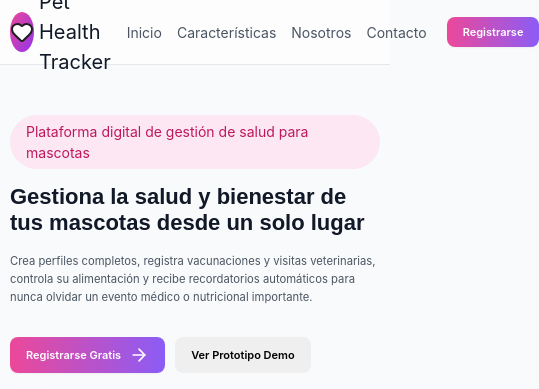
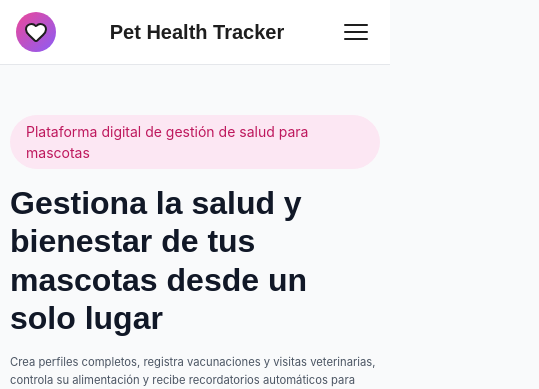
Before and after one commit to gsvidal/pet-health-tracker-front, a React (Vite) app: page / in a window 390 px wide. Shown: the top 389 px of the page, 539 px wide, since content can reach past the window. Built offline with nearby package versions, Linux system fonts and the light colour scheme.

Commit message:
feat: header responsive mobile

```diff
--- a/src/pages/Home/HomeFeatures.scss
+++ b/src/pages/Home/HomeFeatures.scss
@@ -24,7 +24,7 @@
     }
 
     h2 {
-      font-size: 28px;
+      font-size: 24px;
       color: #111827;
       margin-bottom: 1rem;
     }
--- a/src/pages/Home/HomeFeatures.tsx
+++ b/src/pages/Home/HomeFeatures.tsx
@@ -3,14 +3,14 @@ import { Card, CardHeader, CardTitle, CardDescription } from "../../components/C
 import "./HomeFeatures.scss";
 
 const features = [
-  { icon: Heart, title: "Perfiles Completos de Mascotas", description: "Crea y gestiona perfiles con nombre, especie, raza, edad, peso y foto." },
-  { icon: Syringe, title: "Registro de Salud Integral", description: "Documenta vacunaciones, desparasitaciones y visitas veterinarias." },
-  { icon: UtensilsCrossed, title: "Seguimiento Nutricional", description: "Registra dietas, horarios de comidas y porciones." },
-  { icon: Bell, title: "Recordatorios Automáticos", description: "Alertas por correo y notificaciones in-app para vacunas." },
-  { icon: Calendar, title: "Calendario de Eventos", description: "Visualiza citas, vacunas y eventos próximos." },
-  { icon: LayoutDashboard, title: "Dashboard Intuitivo", description: "Resumen del estado de salud y alertas activas." },
-  { icon: Shield, title: "Seguridad y Privacidad", description: "Protección total de la información de tus mascotas." },
-  { icon: FileText, title: "Historial Médico Completo", description: "Acceso al historial médico organizado." },
+  { icon: Heart, title: "Perfiles Completos de Mascotas", description: "Crea y gestiona perfiles con nombre, especie, raza, edad, peso y foto. Edita o elimina información cuando lo necesites." },
+  { icon: Syringe, title: "Registro de Salud Integral", description: "Documenta vacunaciones, desparasitaciones y visitas veterinarias. Adjunta imágenes y documentos médicos." },
+  { icon: UtensilsCrossed, title: "Seguimiento Nutricional", description: "Registra dietas, horarios de comidas y porciones. Configura recordatorios para mantener una alimentación saludable." },
+  { icon: Bell, title: "Recordatorios Automáticos", description: "Alertas por correo y notificaciones in-app para vacunas, medicamentos, citas y horarios de alimentación." },
+  { icon: Calendar, title: "Calendario de Eventos", description: "Visualiza todas las citas, vacunas y eventos próximos en un calendario organizado y fácil de consultar." },
+  { icon: LayoutDashboard, title: "Dashboard Intuitivo", description: "Vista general con resumen del estado de salud, próximas vacunas y alertas activas de todas tus mascotas." },
+  { icon: Shield, title: "Seguridad y Privacidad", description: "Cifrado de contraseñas, validación de datos y protección total de la información de tus mascotas." },
+  { icon: FileText, title: "Historial Médico Completo", description: "Acceso instantáneo al historial médico completo con todos los registros de salud organizados." },
 ];
 
 export function HomeFeatures() {
--- a/src/pages/Home/HomeHeader.scss
+++ b/src/pages/Home/HomeHeader.scss
@@ -3,28 +3,27 @@
   top: 0;
   z-index: 50;
   width: 100%;
-  border-bottom: 1px solid #e5e7eb;
+  border-bottom: 1px solid var(--color-border);
   background-color: rgba(255, 255, 255, 0.95);
   backdrop-filter: blur(8px);
+  transition: background-color var(--transition);
 
-  @supports (backdrop-filter: blur(0)) {
-    background-color: rgba(255, 255, 255, 0.6);
+  .container {
+    max-width: var(--container-lg);
+    margin: 0 auto;
+    display: flex;
+    align-items: center;
+    justify-content: space-between;
+    height: 64px;
+    padding: 0 var(--space-md);
+    position: relative;
   }
 
-  .container {
-    max-width: 1280px;
-    margin: 0 auto;
-    display: flex;
-    height: 64px;
-    align-items: center;
-    justify-content: space-between;
-    padding: 0 1rem;
-  }
-
+  /* LOGO */
   .logo {
     display: flex;
     align-items: center;
-    gap: 0.5rem;
+    gap: var(--space-sm);
 
     .logo-icon {
       display: flex;
@@ -33,35 +32,126 @@
       align-items: center;
       justify-content: center;
       border-radius: 50%;
-      background: linear-gradient(to bottom right, #ec4899, #9333ea);
+      background: linear-gradient(
+        to bottom right,
+        var(--color-gradient-start),
+        var(--color-gradient-end)
+      );
     }
 
     .logo-text {
-      font-size: 20px;
-      color: #111827;
+      font-size: 2.00rem;
+      color: var(--color-text);
+      font-family: var(--font-heading);
+      font-weight: 600;
+    }
+
+    /* Botón Hamburguesa (oculto en desktop) */
+    .menu-toggle {
+      display: none;
+      flex-direction: column;
+      justify-content: center;
+      align-items: center;
+      gap: 5px;
+      width: 36px;
+      height: 36px;
+      border: none;
+      background: transparent;
+      cursor: pointer;
+
+      span {
+        display: block;
+        width: 24px;
+        height: 2px;
+        background-color: var(--color-text);
+        border-radius: 2px;
+        transition: all 0.3s ease;
+      }
+
+      &.open span:nth-child(1) {
+        transform: rotate(45deg) translate(5px, 5px);
+      }
+
+      &.open span:nth-child(2) {
+        opacity: 0;
+      }
+
+      &.open span:nth-child(3) {
+        transform: rotate(-45deg) translate(5px, -5px);
+      }
     }
   }
 
+  /* NAV (Desktop) */
   nav {
     display: flex;
     align-items: center;
     gap: 1.5rem;
 
     a {
-      font-size: 14px;
-      color: #4b5563;
-      transition: color 0.2s;
+      font-size: 0.9rem;
+      color: var(--color-text-secondary);
+      transition: color var(--transition);
+      text-decoration: none;
 
       &:hover {
-        color: #111827;
+        color: var(--color-text);
       }
     }
 
     .btn-wrapper {
       display: flex;
       align-items: center;
-      gap: 0.5rem;
-      margin-left: 0.5rem;
+      gap: var(--space-sm);
+      margin-left: var(--space-sm);
+    }
+  }
+
+  /* ========================
+     RESPONSIVE (Mobile)
+  =========================*/
+  @media (max-width: 768px) {
+    .logo {
+      width: 100%;
+      justify-content: space-between;
+
+      .menu-toggle {
+        display: flex;
+      }
+    }
+
+    nav {
+      position: absolute;
+      top: 64px;
+      left: 0;
+      width: 100%;
+      flex-direction: column;
+      align-items: center;
+      background-color: var(--color-bg);
+      border-top: 1px solid var(--color-border);
+      box-shadow: var(--shadow-md);
+      padding: var(--space-md);
+      display: none;
+      opacity: 0;
+      transform: translateY(-10px);
+      transition: all 0.3s ease;
+
+      &.open {
+        display: flex;
+        opacity: 1;
+        transform: translateY(0);
+      }
+
+      a {
+        width: 100%;
+        text-align: center;
+        padding: var(--space-sm) 0;
+      }
+
+      .btn-wrapper {
+        margin-top: var(--space-md);
+        justify-content: center;
+      }
     }
   }
 }
--- a/src/pages/Home/HomeHeader.tsx
+++ b/src/pages/Home/HomeHeader.tsx
@@ -1,8 +1,11 @@
-import { Button } from '../../components/Button/Button';
-import './HomeHeader.scss';
+import { useState } from "react";
+import { Button } from "../../components/Button/Button";
 import { Heart } from "lucide-react";
+import "./HomeHeader.scss";
 
 export function HomeHeader() {
+  const [menuOpen, setMenuOpen] = useState(false);
+
   return (
     <header className="sticky-header">
       <div className="container">
@@ -13,17 +16,28 @@ export function HomeHeader() {
             <Heart className="h-6 w-6 text-white" fill="white" />
           </div>
           <span className="logo-text">Pet Health Tracker</span>
+
+          {/* Botón Hamburguesa */}
+          <button
+            className={`menu-toggle ${menuOpen ? "open" : ""}`}
+            onClick={() => setMenuOpen(!menuOpen)}
+            aria-label="Abrir menú"
+          >
+            <span></span>
+            <span></span>
+            <span></span>
+          </button>
         </div>
 
-        {/* Navigation */}
-        <nav>
-          <a href="#inicio">Inicio</a>
-          <a href="#caracteristicas">Características</a>
-          <a href="#nosotros">Nosotros</a>
-          <a href="#contacto">Contacto</a>
+        {/* Navegación */}
+        <nav className={menuOpen ? "open" : ""}>
+          <a href="#inicio" onClick={() => setMenuOpen(false)}>Inicio</a>
+          <a href="#caracteristicas" onClick={() => setMenuOpen(false)}>Características</a>
+          <a href="#nosotros" onClick={() => setMenuOpen(false)}>Nosotros</a>
+          <a href="#contacto" onClick={() => setMenuOpen(false)}>Contacto</a>
 
           <div className="btn-wrapper">
-            <Button size="lg" variant="primary">
+            <Button size="lg" variant="primary" onClick={() => setMenuOpen(false)}>
               Registrarse
             </Button>
           </div>
--- a/src/pages/Home/HomeHero.scss
+++ b/src/pages/Home/HomeHero.scss
@@ -29,7 +29,7 @@
     }
 
     h1 {
-      font-size: 2.2rem;
+      font-size: 3.2rem;
       font-weight: 700;
       color: #111827;
       line-height: 1.2;
```
